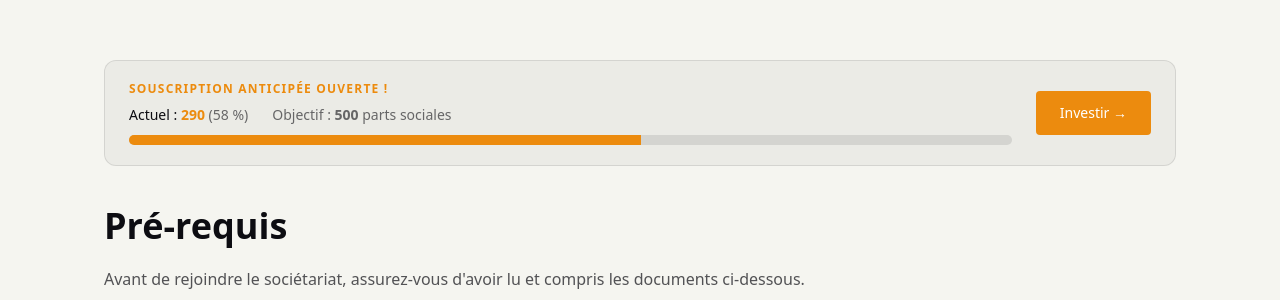
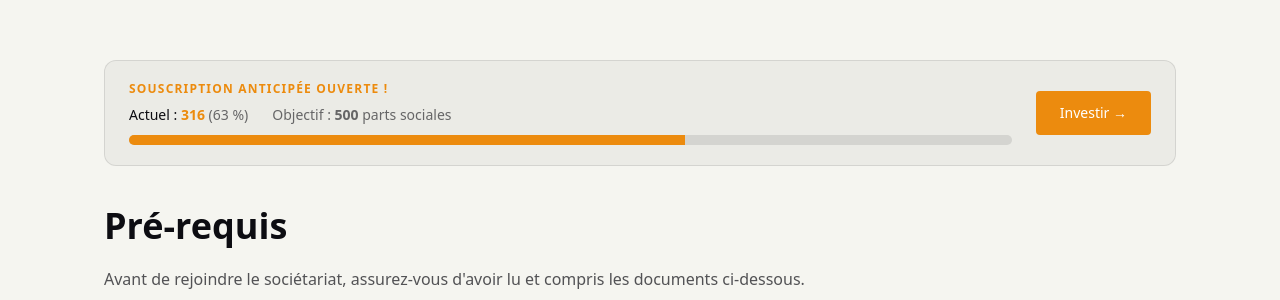
Before and after one commit to tygamesbzh/tygamesbzh.github.io, a Jekyll site: the page built from _pages_fr/invest.md, in a window 1280 px wide and 900 px high. Shown: the part 361-661 px from the top of the window. Built offline with Jekyll 4.4.1, drawn with Linux system fonts in a browser that asks for light colours.

Commit message:
Update _config.yml

```diff
--- a/_config.yml
+++ b/_config.yml
@@ -21,7 +21,7 @@ address:
 subscription:
   enabled: true
   goal: 500
-  acquired: 290
+  acquired: 316
   in_progress: 250
 
 social:
```
